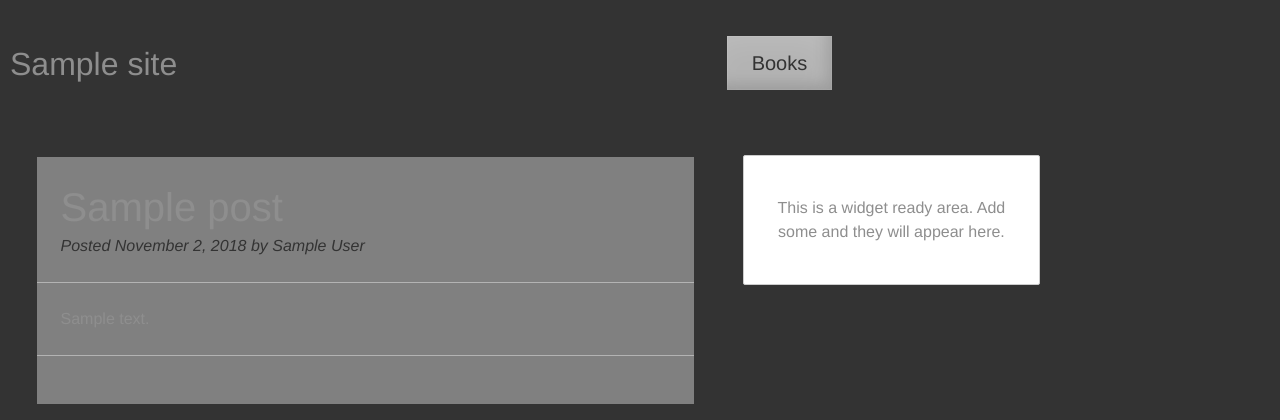
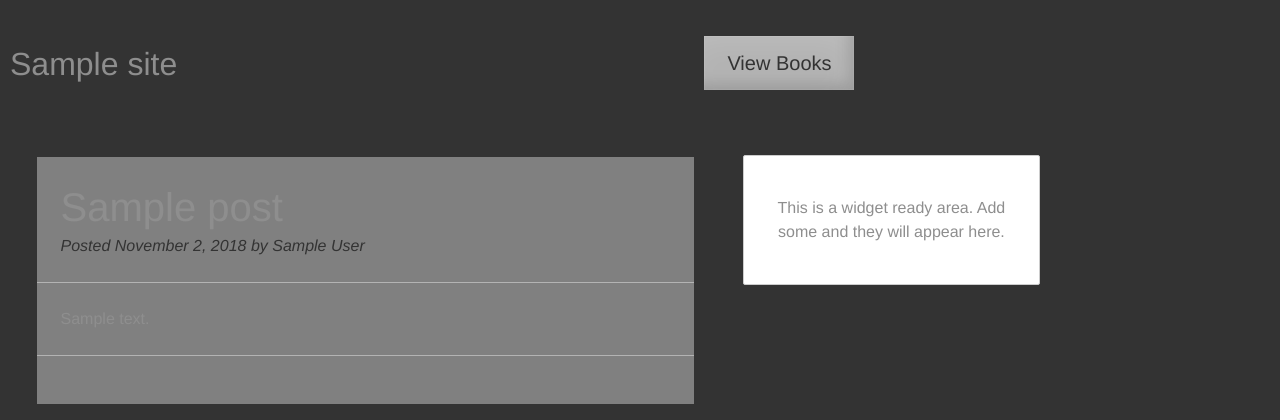
Before and after one commit to jacksHackShop/denis_gillingwater, a WordPress theme: template themes/bones-master/page.php in a window 1280 px wide. Shown: the top 420 px of the page. Run offline with PHP 8.4 and a stand-in for WordPress, Linux system fonts and the light colour scheme; the site name, menu and one post (Sample post) are stand-ins, and other content is empty.

Commit message:
changed header button text to view books

```diff
--- a/themes/bones-master/header.php
+++ b/themes/bones-master/header.php
@@ -55,8 +55,7 @@
 
 
 					<div id="navigation" itemscope class="<?php if(get_post_type() === 'book_gallery') echo 'open'?>" itemtype="http://schema.org/SiteNavigationElement">
-						<a id="header_button" class="desktop_only">
-							Books</a>
+						<a id="header_button" class="desktop_only">View Books</a>
 						<div class="desktop_only" id='book_nav'>
 							<ul id="book_items">
 							<?php
--- a/themes/bones-master/library/css/ie.css
+++ b/themes/bones-master/library/css/ie.css
@@ -564,7 +564,7 @@ MY STYLES
   color: #333333;
   font-size: 20px;
   display: block;
-  width: 105px;
+  width: 150px;
   padding: 12px 0;
   text-align: center;
   margin: 0 auto;
--- a/themes/bones-master/library/css/style.css
+++ b/themes/bones-master/library/css/style.css
@@ -2661,7 +2661,7 @@ you can add resource intensive styles.
     color: #333333;
     font-size: 20px;
     display: block;
-    width: 105px;
+    width: 150px;
     padding: 12px 0;
     text-align: center;
     margin: 0 auto;
--- a/themes/bones-master/library/scss/breakpoints/_768up.scss
+++ b/themes/bones-master/library/scss/breakpoints/_768up.scss
@@ -417,7 +417,7 @@ MY STYLES
 		color: $dark-gray;
 		font-size: 20px;
 		display: block;
-	 	width: 105px;
+	 	width: 150px;
     	padding: 12px 0;
 	 	text-align: center;
 		margin: 0 auto;
```
